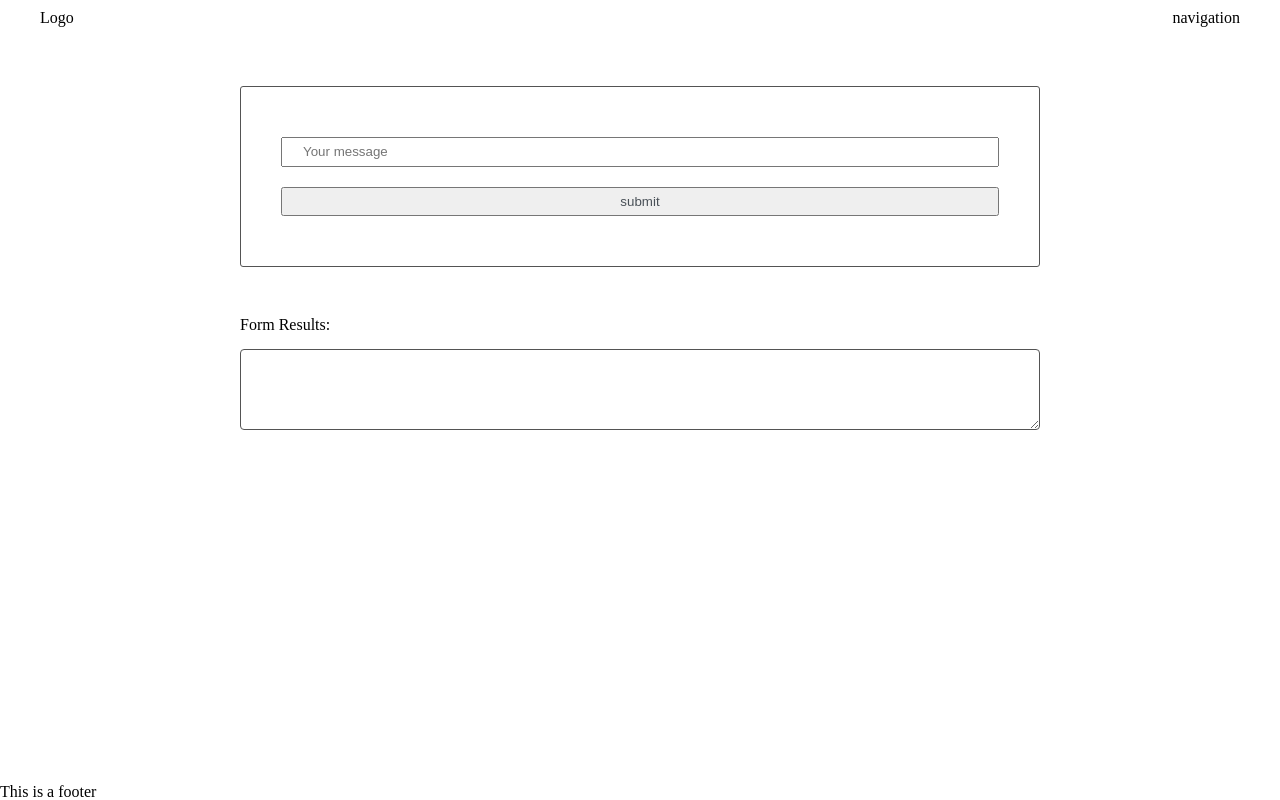
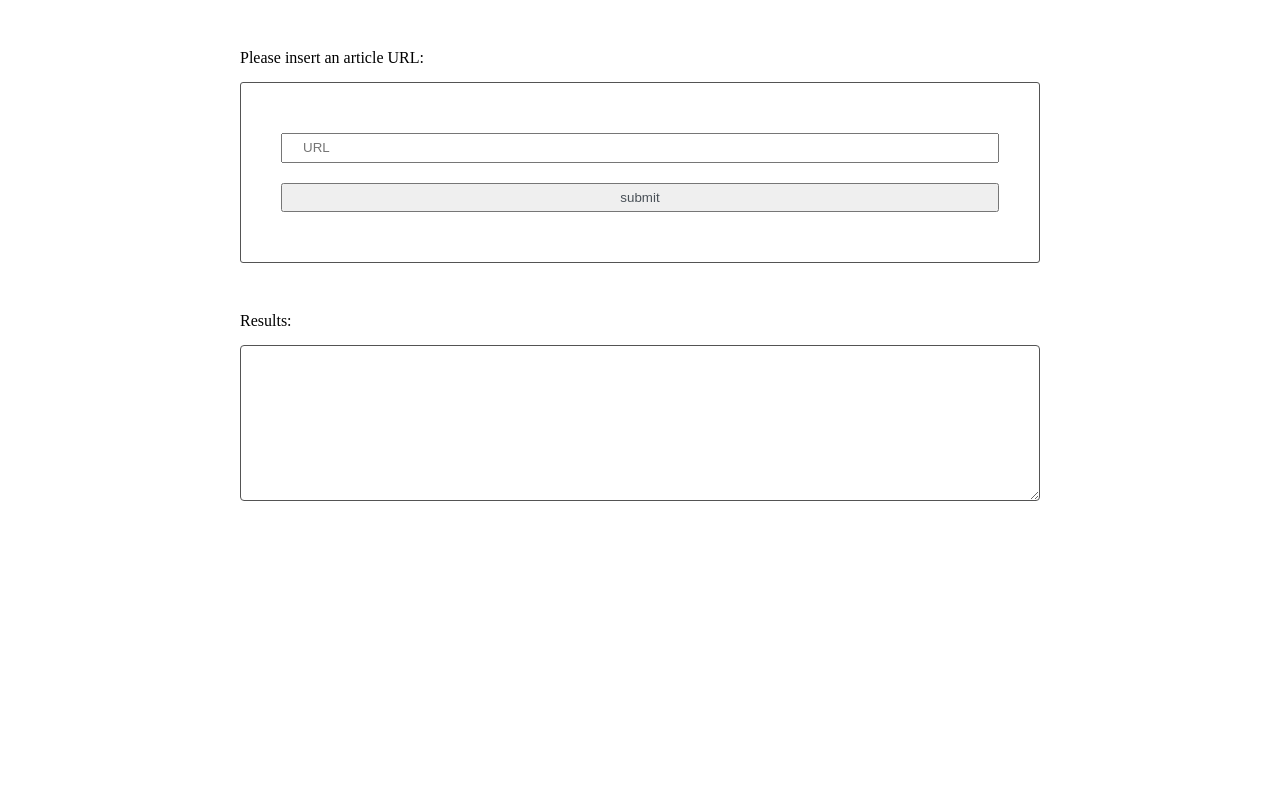
Before and after one commit to damian-pagowski/udacity-frontend-4-nlp, a website built with webpack: page src/client/views/index.html in a window 1280 px wide. Built offline with nearby package versions, Linux system fonts and the light colour scheme.

Commit message:
app reworked to use external api for classify article by url

```diff
--- a/src/client/js/formHandler.js
+++ b/src/client/js/formHandler.js
@@ -2,11 +2,11 @@ function handleSubmit(event) {
   event.preventDefault();
 
   // check what text was put into the form field
-  let formText = document.getElementById("name").value;
+  const formText = document.getElementById("articleURL").value;
   console.log("::: Form Submitted :::");
   app.checkForName(formText);
 
-  const body = { text: formText };
+  const body = { url: formText };
   console.log("REQUEST BODY: " + JSON.stringify(body));
   fetch("http://localhost:8080/test", {
     method: "POST",
--- a/src/client/scss/form.scss
+++ b/src/client/scss/form.scss
@@ -2,6 +2,7 @@ $border-color: #545454;
 $text-color: #495057;
 
 form {
+  margin-top: 1rem;
   border: 1px solid $border-color;
   border-radius: 3px;
   padding: 40px;
--- a/src/client/views/index.html
+++ b/src/client/views/index.html
@@ -3,38 +3,29 @@
 
 <head>
     <meta charset="utf-8">
-    <title>Test</title>
+    <title>News article with Natural Language Processing</title>
 
 </head>
 
 <body>
 
-    <header>
-        <div class="">
-            Logo
-        </div>
-        <div class="">
-            navigation
-        </div>
-    </header>
 
     <main>
         <section>
+            <strong>Please insert an article URL:</strong>
+
             <form class="" onsubmit="return app.handleSubmit(event)">
-                <input id="name" type="text" name="input" value="" placeholder="Your message">
+                <input id="articleURL" type="text" name="articleURL" value="" placeholder="URL">
                 <input type="submit" name="" value="submit">
             </form>
             <section>
 
                 <section>
-                    <strong>Form Results:</strong>
-                    <textarea id="results" rows="5"></textarea>
+                    <strong>Results:</strong>
+                    <textarea id="results" rows="10"></textarea>
                 </section>
     </main>
 
-    <footer>
-        <p>This is a footer</p>
-    </footer>
 
 </body>
 
```
Also changed, not shown: src/server/index.js (+12 -4 lines).
